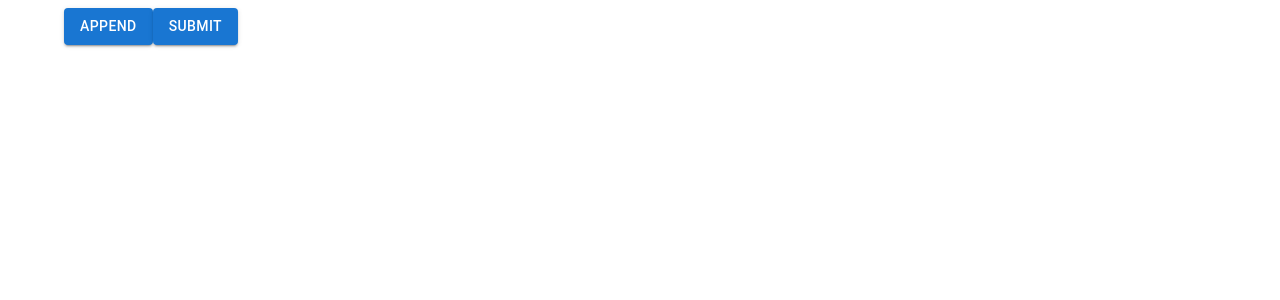
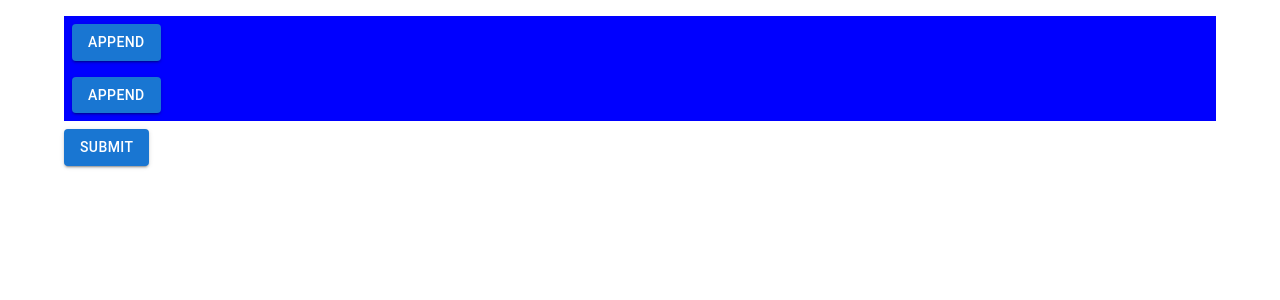
Before and after one commit to Khurshida-Meem/task-management-front, a React (Create React App) app: page / in a window 1280 px wide. Shown: the top 300 px of the page. Built offline with nearby package versions, Linux system fonts and the light colour scheme.

Commit message:
updation in react hook form

```diff
--- a/src/landing/index.js
+++ b/src/landing/index.js
@@ -34,7 +34,7 @@ const LandingTask = () => {
   const onSubmit = (data) => console.log("data", data);
 
   return (
-    <Container>
+    <Container sx={{ mt: 2 }}>
       <form onSubmit={handleSubmit(onSubmit)}>
         <DragDropContext onDragEnd={reorder}>
           <Droppable droppableId="parent" type="parentContainer">
@@ -44,7 +44,8 @@ const LandingTask = () => {
                 ref={provided.innerRef}
                 {...provided.droppableProps}
               >
-                {fields.map((item, index) => {
+                {fields?.map((item, index) => {
+                  console.log(provided, "provided");
                   return (
                     <Draggable
                       key={item.id}
@@ -65,7 +66,7 @@ const LandingTask = () => {
                           >
                             <TextField
                               sx={{ m: 2 }}
-                              {...register(`test.${index}.firstName`)}
+                              {...register(`testy.${index}.firstName`)}
                               id="outlined-basic"
                               label="First Name"
                               variant="outlined"
@@ -73,7 +74,7 @@ const LandingTask = () => {
                             />
                             <TextField
                               sx={{ m: 2 }}
-                              {...register(`test.${index}.lastName`)}
+                              {...register(`testy.${index}.lastName`)}
                               id="outlined-basic"
                               label="Last Name"
                               variant="outlined"
@@ -97,13 +98,89 @@ const LandingTask = () => {
                   );
                 })}
                 {provided.placeholder}
+                <div className="m-2">
+                  <Button
+                    variant="contained"
+                    onClick={() => append({ value: "0" })}
+                  >
+                    Append
+                  </Button>
+                </div>
+              </Stack>
+            )}
+          </Droppable>
+          <Droppable droppableId="parent-1" type="parentContainer">
+            {(provided) => (
+              <Stack
+                sx={{ backgroundColor: "blue" }}
+                ref={provided.innerRef}
+                {...provided.droppableProps}
+              >
+                {fields?.testy?.map((item, index) => {
+                  return (
+                    <Draggable
+                      key={item.id}
+                      draggableId={item.id}
+                      index={index}
+                    >
+                      {(provided) => (
+                        <div
+                          ref={provided.innerRef}
+                          {...provided.draggableProps}
+                        >
+                          <div
+                            style={{
+                              backgroundColor: "lightgrey",
+                              margin: "8px",
+                            }}
+                            {...provided.dragHandleProps}
+                          >
+                            <TextField
+                              sx={{ m: 2 }}
+                              {...register(`testy.${index}.firstName`)}
+                              id="outlined-basic"
+                              label="First Name"
+                              variant="outlined"
+                              size="small"
+                            />
+                            <TextField
+                              sx={{ m: 2 }}
+                              {...register(`testy.${index}.lastName`)}
+                              id="outlined-basic"
+                              label="Last Name"
+                              variant="outlined"
+                              size="small"
+                            />
+
+                            <Button
+                              sx={{ mt: 2 }}
+                              variant="contained"
+                              type="button"
+                              onClick={() => remove(index)}
+                            >
+                              Delete
+                            </Button>
+                          </div>
+
+                          {provided.placeholder}
+                        </div>
+                      )}
+                    </Draggable>
+                  );
+                })}
+                {provided.placeholder}
+                <div className="m-2">
+                  <Button
+                    variant="contained"
+                    onClick={() => append({ value: "0" })}
+                  >
+                    Append
+                  </Button>
+                </div>
               </Stack>
             )}
           </Droppable>
           <div className="mt-2">
-            <Button variant="contained" onClick={() => append({ value: "0" })}>
-              Append
-            </Button>
             <Button variant="contained" type="submit">
               Submit
             </Button>
```
